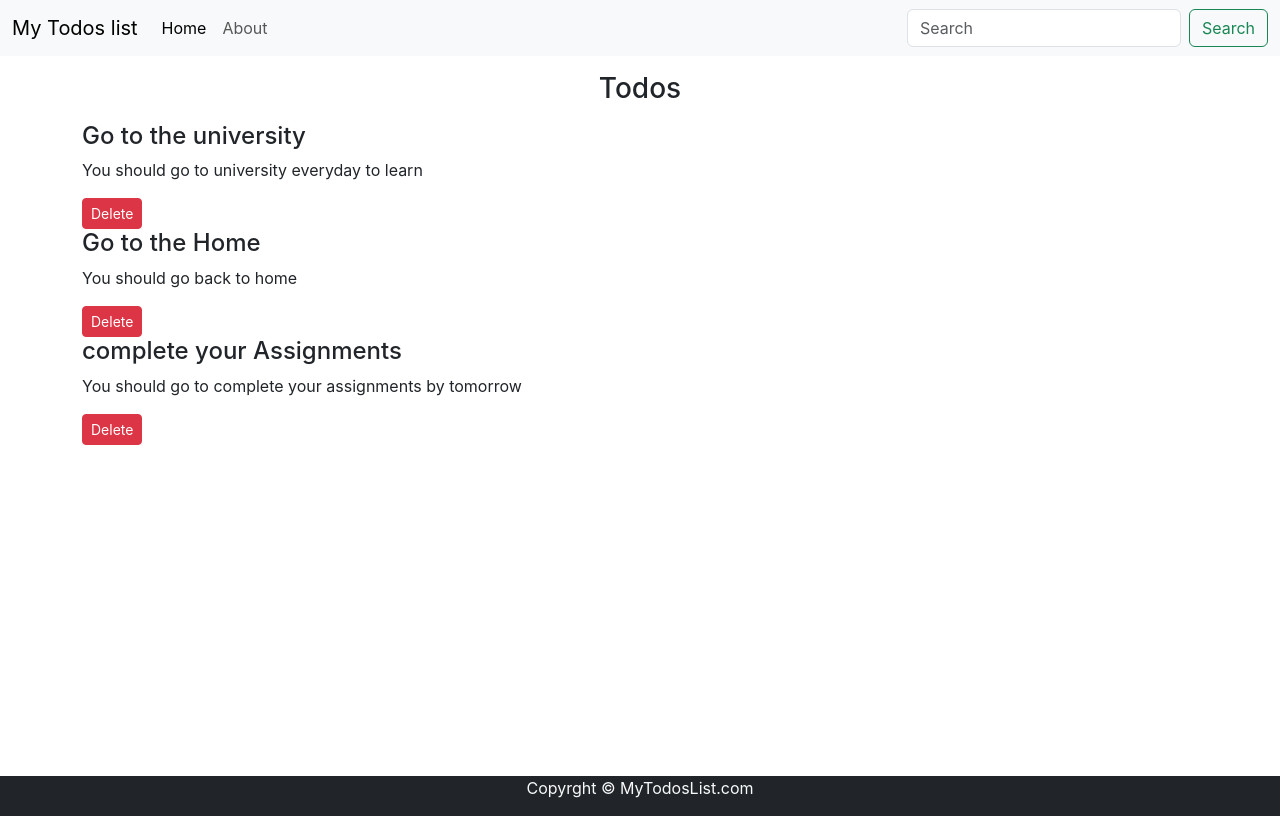
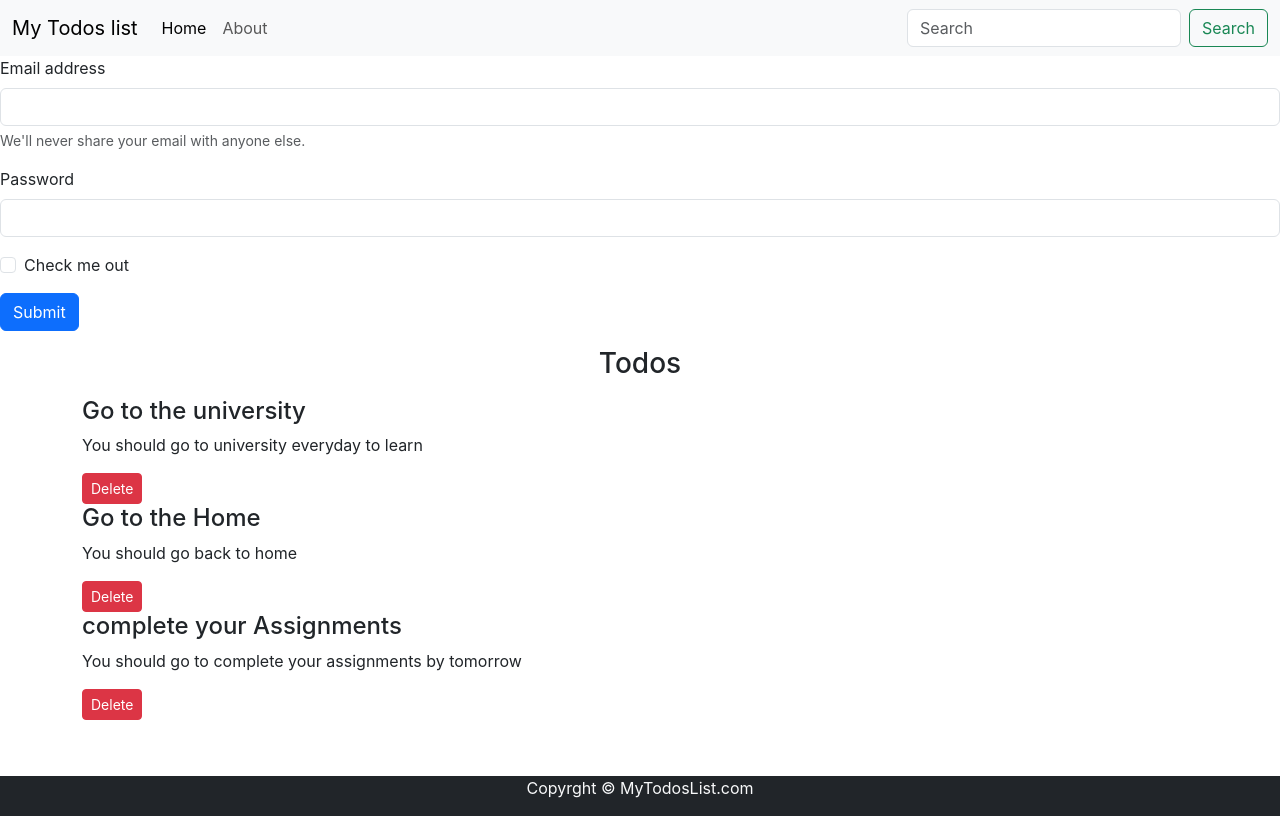
Before and after one commit to haseebt456/React-Todo-List, a React (Create React App) app: page / in a window 1280 px wide. Built offline with nearby package versions, Linux system fonts and the light colour scheme.

Commit message:
Add bootstrap form in Addtodo

```diff
--- a/src/App.js
+++ b/src/App.js
@@ -3,7 +3,7 @@
 import Todos from "./components/Todos";
 import Footer from "./components/footer";
 import React, {useState} from "react";
-
+import Addtodo from "./components/Addtodo";
 function App() {
 
   const onDelete = (todo)=>{
@@ -43,6 +43,7 @@
   return (
     <>
       <Header title="My Todos list" serchBar={false} />
+      <Addtodo/>
       <Todos todoslist = {todosArray} onDelete={onDelete}/>
       <Footer />
     </>
--- /dev/null
+++ b/src/components/Addtodo.jsx
@@ -0,0 +1,24 @@
+import React from 'react'
+
+export default function Addtodo() {
+    return (
+        <div className='conatiner'>
+            <form>
+                <div class="mb-3">
+                    <label for="exampleInputEmail1" class="form-label">Email address</label>
+                    <input type="email" class="form-control" id="exampleInputEmail1" aria-describedby="emailHelp" />
+                    <div id="emailHelp" class="form-text">We'll never share your email with anyone else.</div>
+                </div>
+                <div class="mb-3">
+                    <label for="exampleInputPassword1" class="form-label">Password</label>
+                    <input type="password" class="form-control" id="exampleInputPassword1" />
+                </div>
+                <div class="mb-3 form-check">
+                    <input type="checkbox" class="form-check-input" id="exampleCheck1" />
+                    <label class="form-check-label" for="exampleCheck1">Check me out</label>
+                </div>
+                <button type="submit" class="btn btn-primary">Submit</button>
+            </form>
+        </div>
+    )
+}
```
